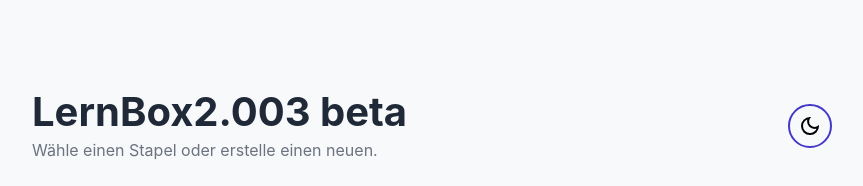
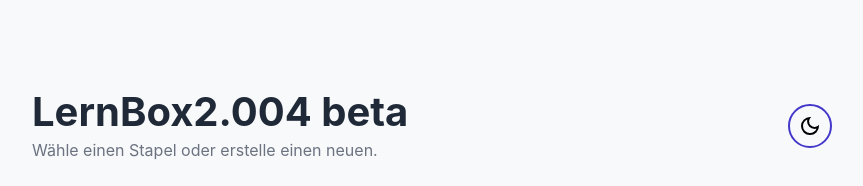
Before and after one commit to TaughtMe/vocabel-trainer-v2, a React (Create React App) app: page / in a window 1280 px wide. Shown: the top 186 px of the page, without its empty margins (208-1071 px from the left). Built offline with nearby package versions, Linux system fonts and the light colour scheme.

Commit message:
Webseite aktualisieren

```diff
--- a/public/index.html
+++ b/public/index.html
@@ -2,12 +2,11 @@
 <html lang="en">
   <head>
     <meta charset="utf-8" />
-    <!-- iOS/Apple -->
-    <link rel="apple-touch-icon" sizes="180x180" href="%PUBLIC_URL%/Logo_LernBox_SMALL.png">
-    <!-- Standard-Tab-Icon (PNG) -->
-    <link rel="icon" type="image/png" sizes="32x32" href="%PUBLIC_URL%/Logo_LernBox_SMALL.png">
-    <!-- Optional: Klassisches Favicon für ältere Browser -->
+
     <link rel="icon" type="image/x-icon" href="%PUBLIC_URL%/favicon.ico">
+    <link rel="icon" type="image/png" sizes="32x32" href="%PUBLIC_URL%/LogoLernBoxSMALL.png">
+    <link rel="apple-touch-icon" sizes="180x180" href="%PUBLIC_URL%/apple-touch-icon.png">
+
     <meta name="viewport" content="width=device-width, initial-scale=1" />
     <meta name="theme-color" content="#000000" />
     <meta
--- a/src/StapelAuswahl.js
+++ b/src/StapelAuswahl.js
@@ -21,7 +21,7 @@
         <div className="App">
           <header className="App-header header-overview">
                 <div> {/* Div-Container für linke Seite des Headers */}
-                    <h1>LernBox2.003 beta</h1>
+                    <h1>LernBox2.004 beta</h1>
                     <p className="subtitle">Wähle einen Stapel oder erstelle einen neuen.</p>
                 </div>
                 {/* NEUER THEME-BUTTON */}
```
Also changed, not shown: public/LogoLernBoxSMALL.png (renamed from public/Logo_Lernbox_SMALL.png), public/apple-touch-icon.png (added), public/manifest.json.
